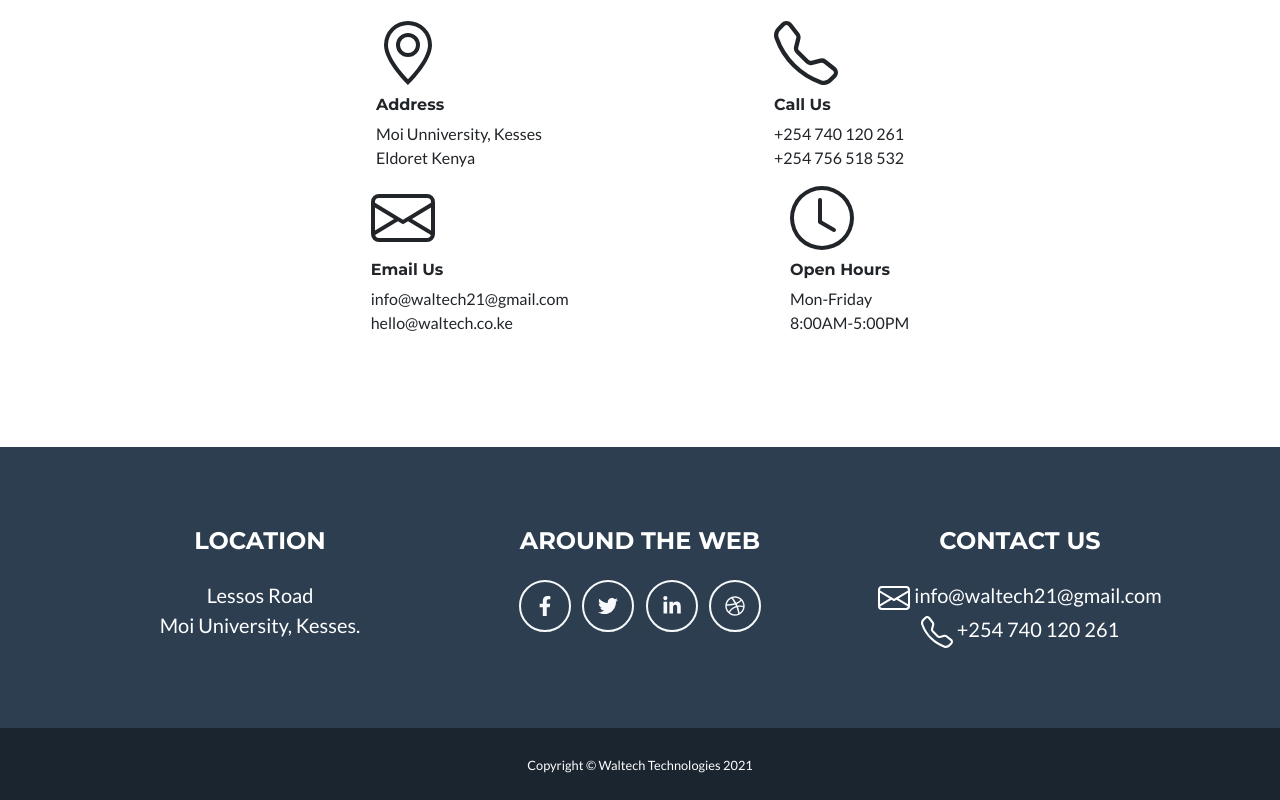
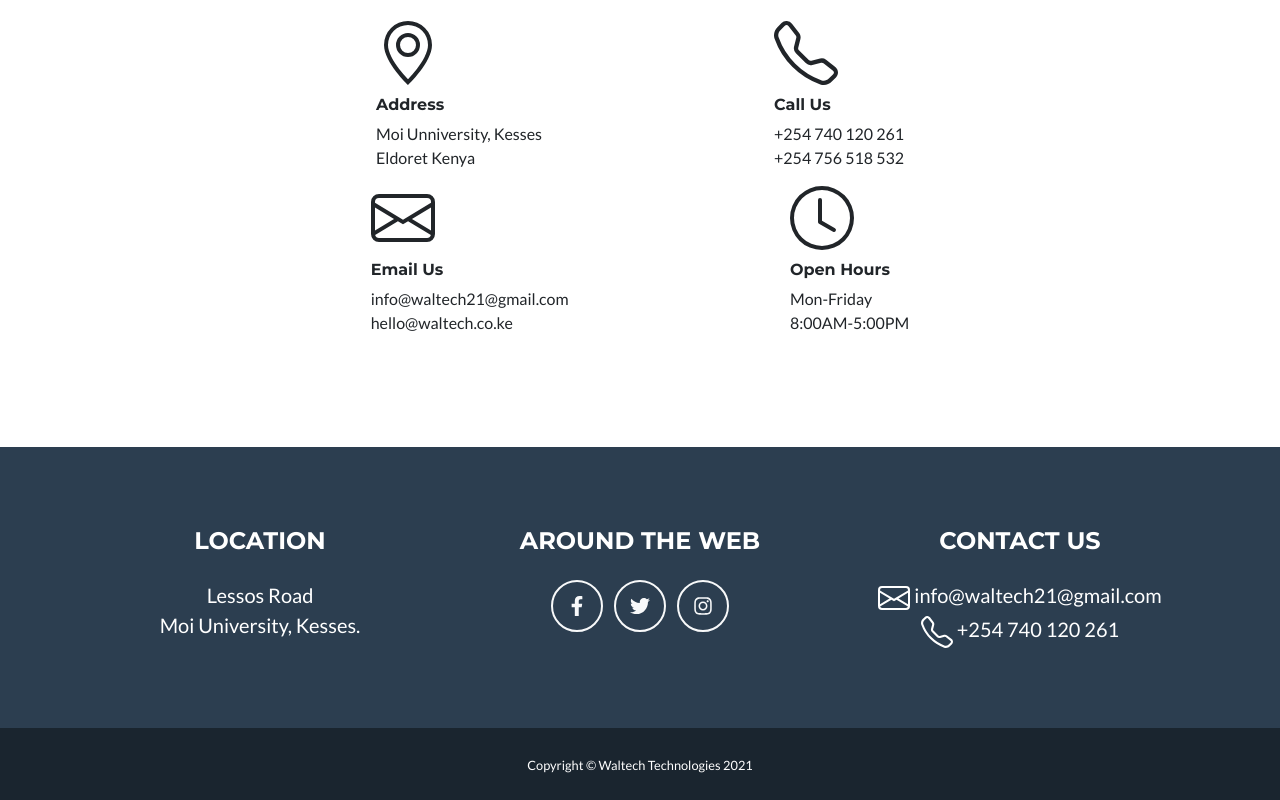
Before and after one commit to walumbe/Waltech.github.io, a plain HTML site: page index.html in a window 1280 px wide. Shown: the part 2388-3188 px from the top of the page. Drawn offline with nearby package versions, Linux system fonts and the light colour scheme.

Commit message:
social accounts

```diff
--- a/index.html
+++ b/index.html
@@ -228,10 +228,9 @@
                     <!-- Footer Social Icons-->
                     <div class="col-lg-4 mb-5 mb-lg-0">
                         <h4 class="text-uppercase mb-4">Around the Web</h4>
-                        <a class="btn btn-outline-light btn-social mx-1" href="#!"><i class="fab fa-fw fa-facebook-f"></i></a>
-                        <a class="btn btn-outline-light btn-social mx-1" href="#!"><i class="fab fa-fw fa-twitter"></i></a>
-                        <a class="btn btn-outline-light btn-social mx-1" href="#!"><i class="fab fa-fw fa-linkedin-in"></i></a>
-                        <a class="btn btn-outline-light btn-social mx-1" href="#!"><i class="fab fa-fw fa-dribbble"></i></a>
+                        <a class="btn btn-outline-light btn-social mx-1" href="https://web.facebook.com/Waltech-102085958588629"><i class="fab fa-fw fa-facebook-f"></i></a>
+                        <a class="btn btn-outline-light btn-social mx-1" href="https://twitter.com/Waltech3"><i class="fab fa-fw fa-twitter"></i></a>
+                        <a class="btn btn-outline-light btn-social mx-1" href="https://www.instagram.com/wal_tec/"><i class="fab fa-fw fa-instagram"></i></a>
                     </div>
                     <!-- Footer About Text-->
                     <div class="col-lg-4">
```
